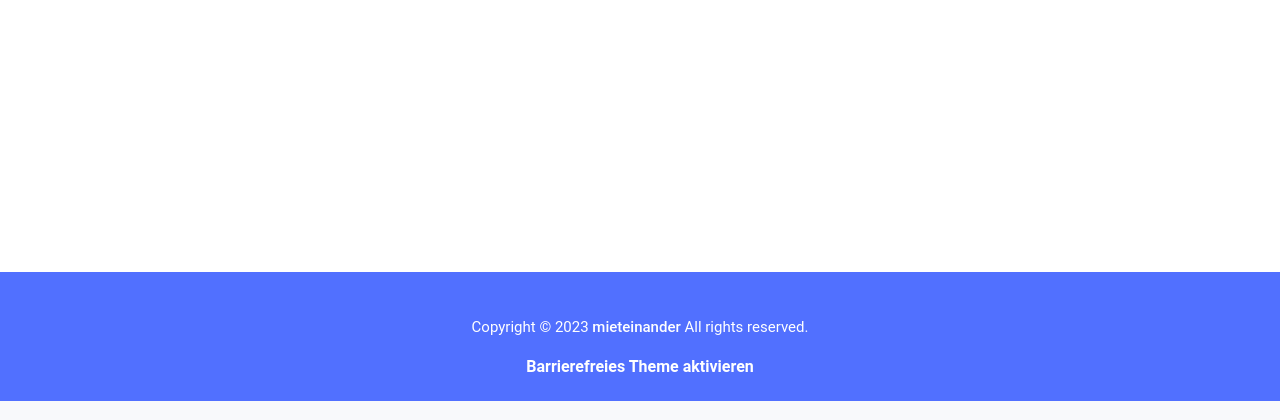
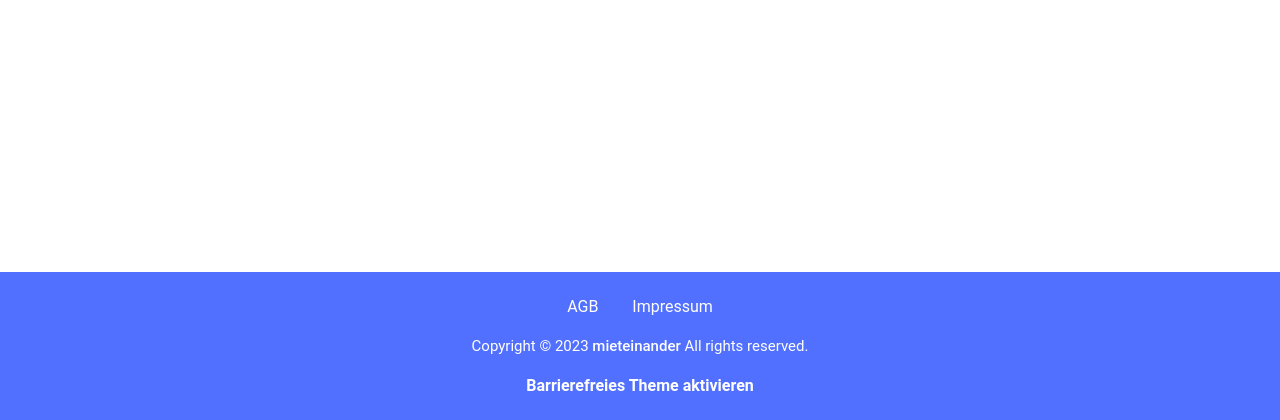
Before and after one commit to vaseesav/ITAB_Projekt, a PHP site: page /index.php in a window 1280 px wide; the page is wider, and only the part inside the window is pictured. Shown: the part 1208-1628 px from the top of that part. Run offline with PHP 8.4, Linux system fonts and the light colour scheme.

Commit message:
Added agb and impressum to footer

```diff
--- a/assets/css/footer-style.css
+++ b/assets/css/footer-style.css
@@ -15,7 +15,7 @@ footer p {
 }
 
 footer p a {
-    color: var(--footer-text);
+    color: var(--footer-text) !important;
     font-weight: 500;
     transition: all .3s;
 }
@@ -24,6 +24,14 @@ footer p a:hover {
     color: var(--footer-text);
     opacity: 0.75;
 }
+
+.impressum-text, .agb-text {
+    margin-left: 15px;
+    margin-right: 15px;
+    color: var(--footer-text)
+}
+
+
 
 .theme-change-footer a {
     color: var(--footer-text);
--- a/assets/php/footer.php
+++ b/assets/php/footer.php
@@ -2,6 +2,8 @@
     <div class="container">
       <div class="row">
         <div class="col-lg-12">
+            <a class="agb-text" href="agb.php" >AGB</a>
+            <a class="impressum-text" href="impressum.php" >Impressum</a>
           <p>Copyright © 2023 <a href="#">mieteinander</a> All rights reserved.
             <div class="theme-change-footer">
                 <a href="#" id="accessibilityThemeLink">Barrierefreies Theme aktivieren</a>
```
